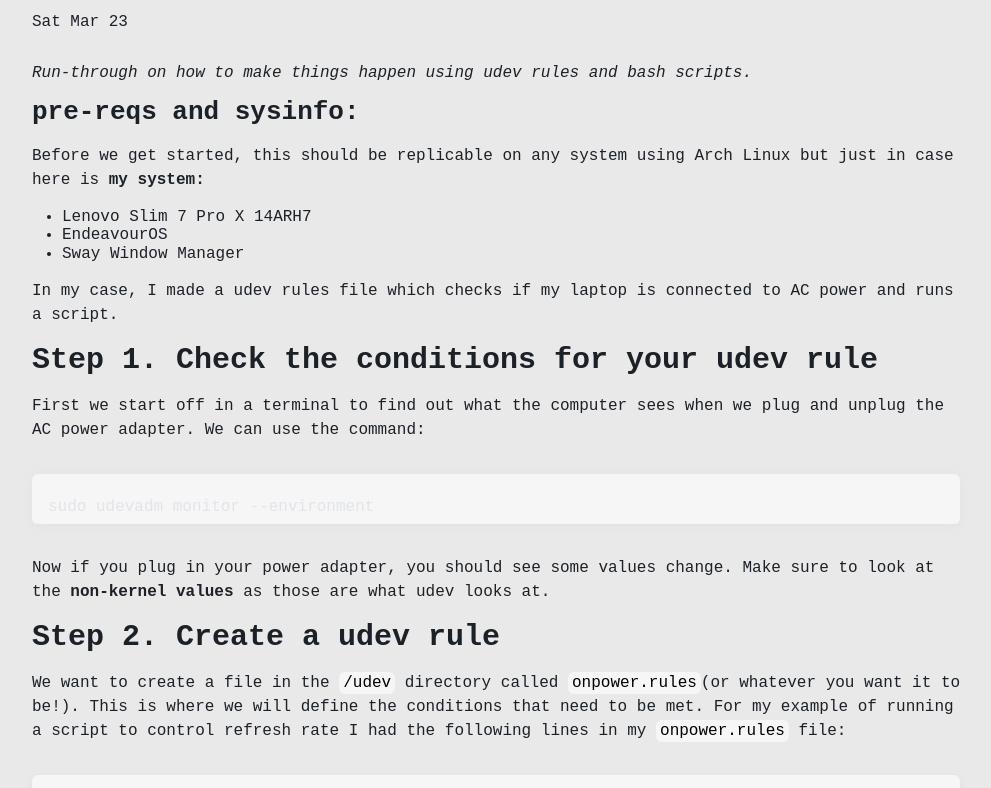
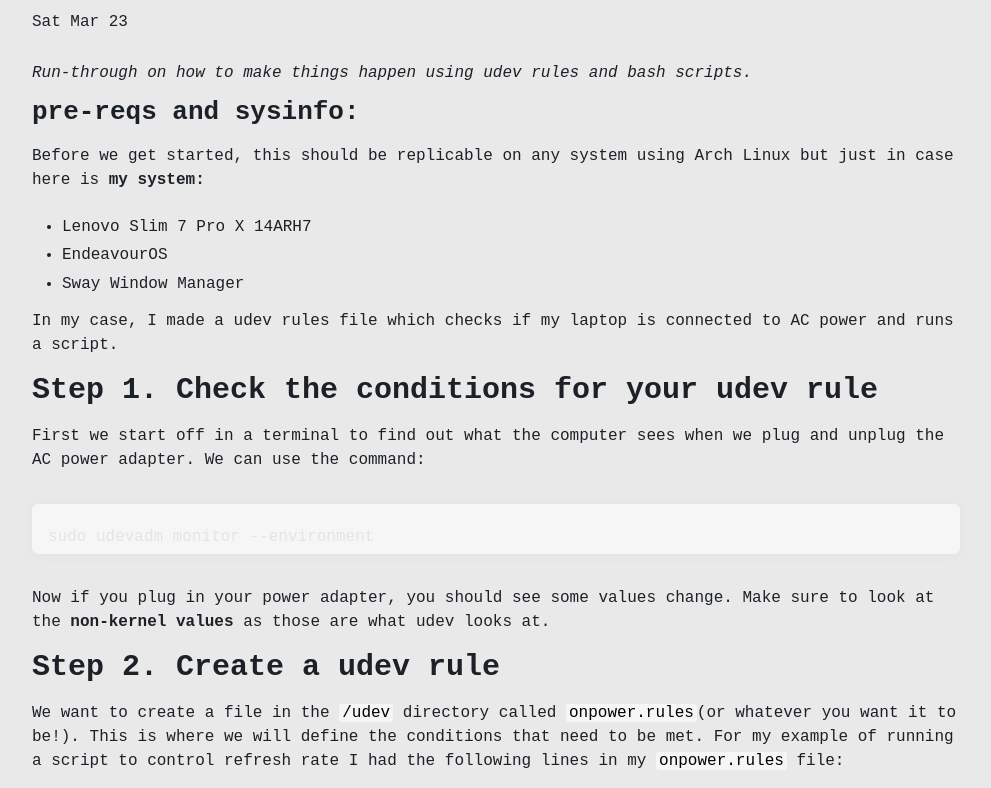
Before and after one commit to pyarya/arysite, an Astro site: page /posts/udev-rules in a window 1280 px wide. Shown: the part 164-952 px from the top of the page, without its empty margins (144-1135 px from the left). Built offline with nearby package versions, Linux system fonts and the light colour scheme; Astro itself is replaced by a stand-in of ours; some packages are replaced by stand-ins of ours; code samples lack their colours; no server answers.

Commit message:
update inline code style

```diff
--- a/src/styles/markdown.css
+++ b/src/styles/markdown.css
@@ -143,6 +143,7 @@ h1.markdown-title {
 }
 .prose ul li {
     list-style-type: disc;
+    padding: 10px 8px 0 0;
 }
 .prose ol {
     padding-left: 30px;
@@ -211,9 +212,9 @@ h1.markdown-title {
     background-color: #f6f6f6;
     color: #000;
     /*border-radius: 6px;*/
-    border-radius: 6px;
+    border-radius: 3px;
     /*padding: 16px;*/
-    padding: 2px 4px;
+    padding: 0px 3px;
     margin: 16px 0;
     font-family: var(--font-mono);
     /*filter: drop-shadow(0 2px 6px #ddd);*/
```
